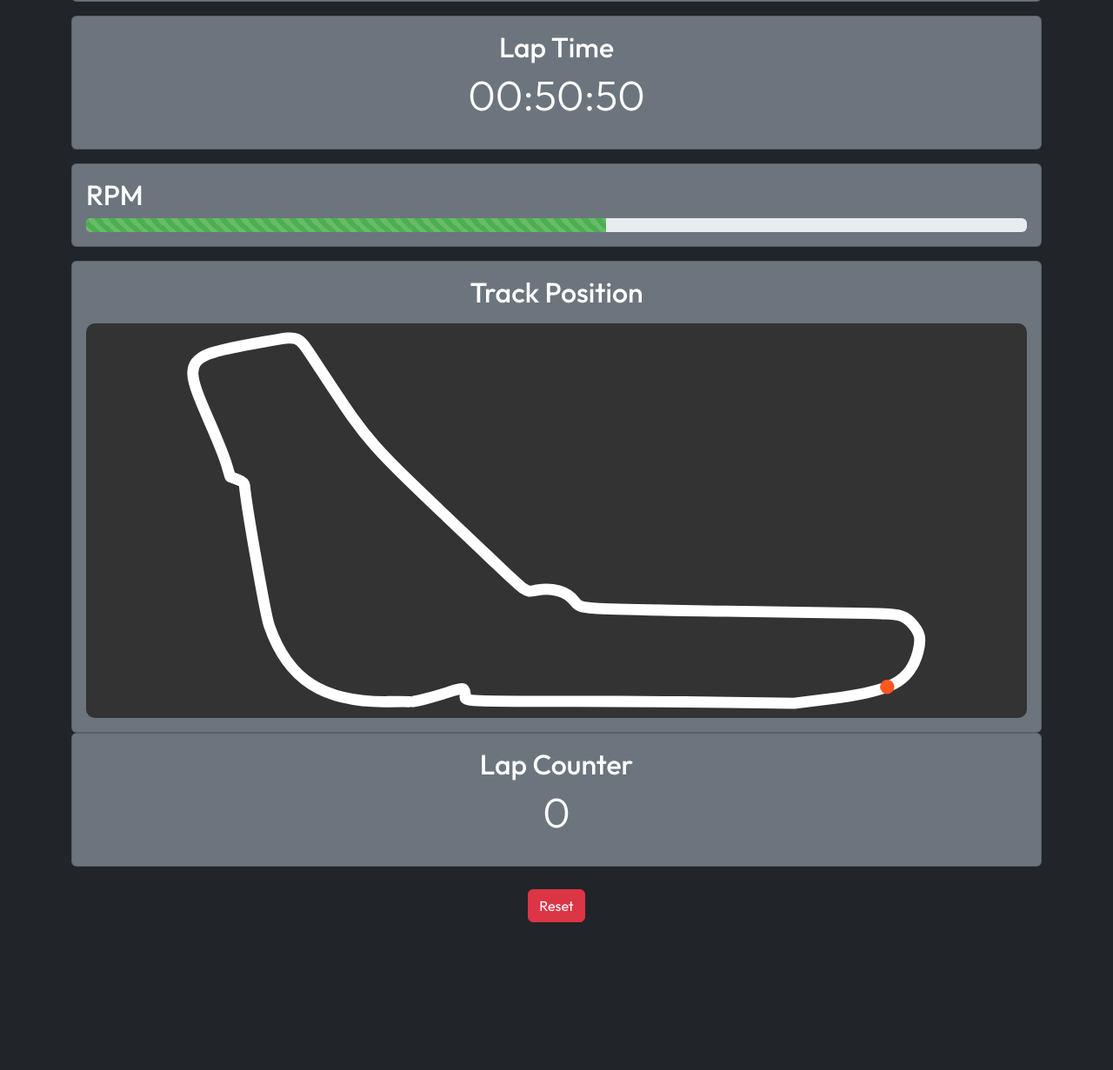
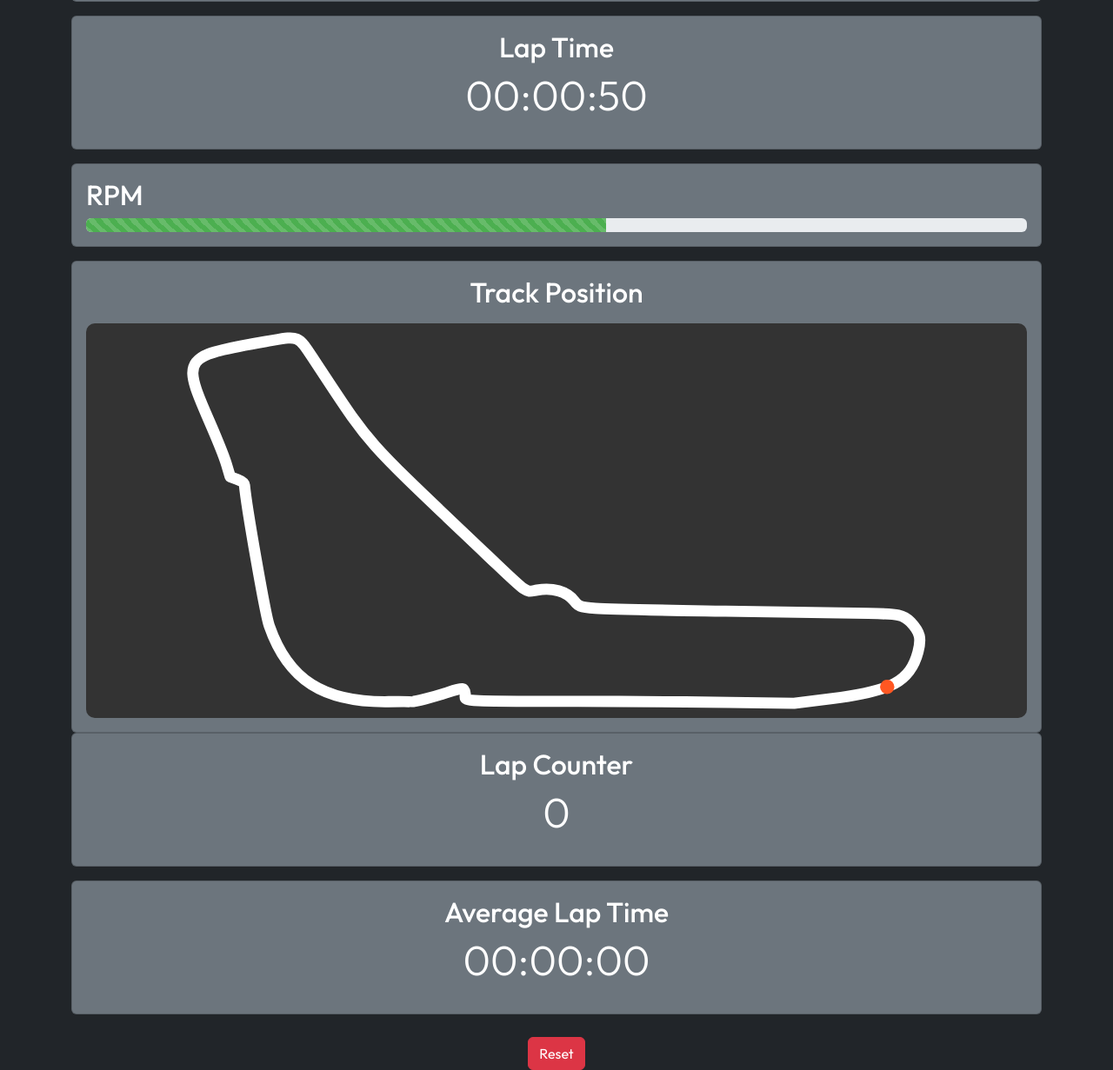
Before and after one commit to habibiezkrillh/telemetry_dashboard_html, a plain HTML site: page index.html in a window 1280 px wide. Shown: the part 318-1549 px from the top of the page at 87% size. Before the commit the page ends 1379 px from the top, so only its background shows below. Drawn offline with nearby package versions, Linux system fonts and the light colour scheme.

Commit message:
average lap time [added]

```diff
--- a/index.html
+++ b/index.html
@@ -61,6 +61,14 @@
             </div>
         </div>
 
+        <!--Average Lap Time-->
+        <div class="card text-bg-secondary mb-3">
+            <div class="card-body text-center">
+                <h2 class="card-title">Average Lap Time</h2>
+                <p class="display-5" id="average-lap-time">00:00:00</p>
+            </div>
+        </div>
+
         <!--Reset Button-->
         <div class="text-center mb-3">
             <button id="reset-button" class="btn btn-danger">Reset</button>
--- a/js/script.js
+++ b/js/script.js
@@ -8,6 +8,7 @@ let rpm = 0;
 let lapTime = 0;
 let trackPosition = 0;
 let lapCounter = 0;
+let lapTimes = [];
 
 // Update data
 function updateTelemetry() {
@@ -26,16 +27,36 @@ function updateTelemetry() {
     if (trackPosition === 0) {
         lapCounter++;
         document.getElementById('lap-counter').textContent = lapCounter;
+
+        // Record lap time and reset lap timer
+        lapTimes.push(lapTime);
+        lapTime = 0;
+
+        // Calculate and display average lap time
+        const averageLapTime = calculateAverageLapTime();
+        document.getElementById('average-lap-time').textContent = formatTime(averageLapTime);
     }
 }
 
 // Update lap timer
 function updateLapTime() {
     lapTime++;
-    const minutes = Math.floor(lapTime / 60);
-    const seconds = lapTime % 60;
-    const milliseconds = lapTime % 100;
-    document.getElementById('lap-time').textContent =  `${String(minutes).padStart(2, '0')}:${String(seconds).padStart(2, '0')}:${String(milliseconds).padStart(2, '0')}`;
+    document.getElementById('lap-time').textContent = formatTime(lapTime);
+}
+
+// Format time in mm:ss:ms
+function formatTime(time) {
+    const minutes = Math.floor(time / 6000);
+    const seconds = Math.floor((time % 6000) / 100);
+    const milliseconds = time % 100;
+    return `${String(minutes).padStart(2, '0')}:${String(seconds).padStart(2, '0')}:${String(milliseconds).padStart(2, '0')}`;
+}
+
+// Calculate average lap time
+function calculateAverageLapTime() {
+    if (lapTimes.length === 0) return 0;
+    const totalLapTime = lapTimes.reduce((acc, time) => acc + time, 0);
+    return totalLapTime / lapTimes.length;
 }
 
 // Animate the vehicle along the track
@@ -55,11 +76,13 @@ function resetTelemetry() {
     lapTime = 0;
     trackPosition = 0;
     lapCounter = 0;
+    lapTimes = [];
 
     document.getElementById('speed').textContent = speed;
     document.getElementById('rpm-progress').style.width = '0%';
     document.getElementById('lap-time').textContent = '00:00:00';
     document.getElementById('lap-counter').textContent = lapCounter;
+    document.getElementById('average-lap-time').textContent = '00:00:00';
 
     // Reset vehicle position
     animateVehicle(0);
```
